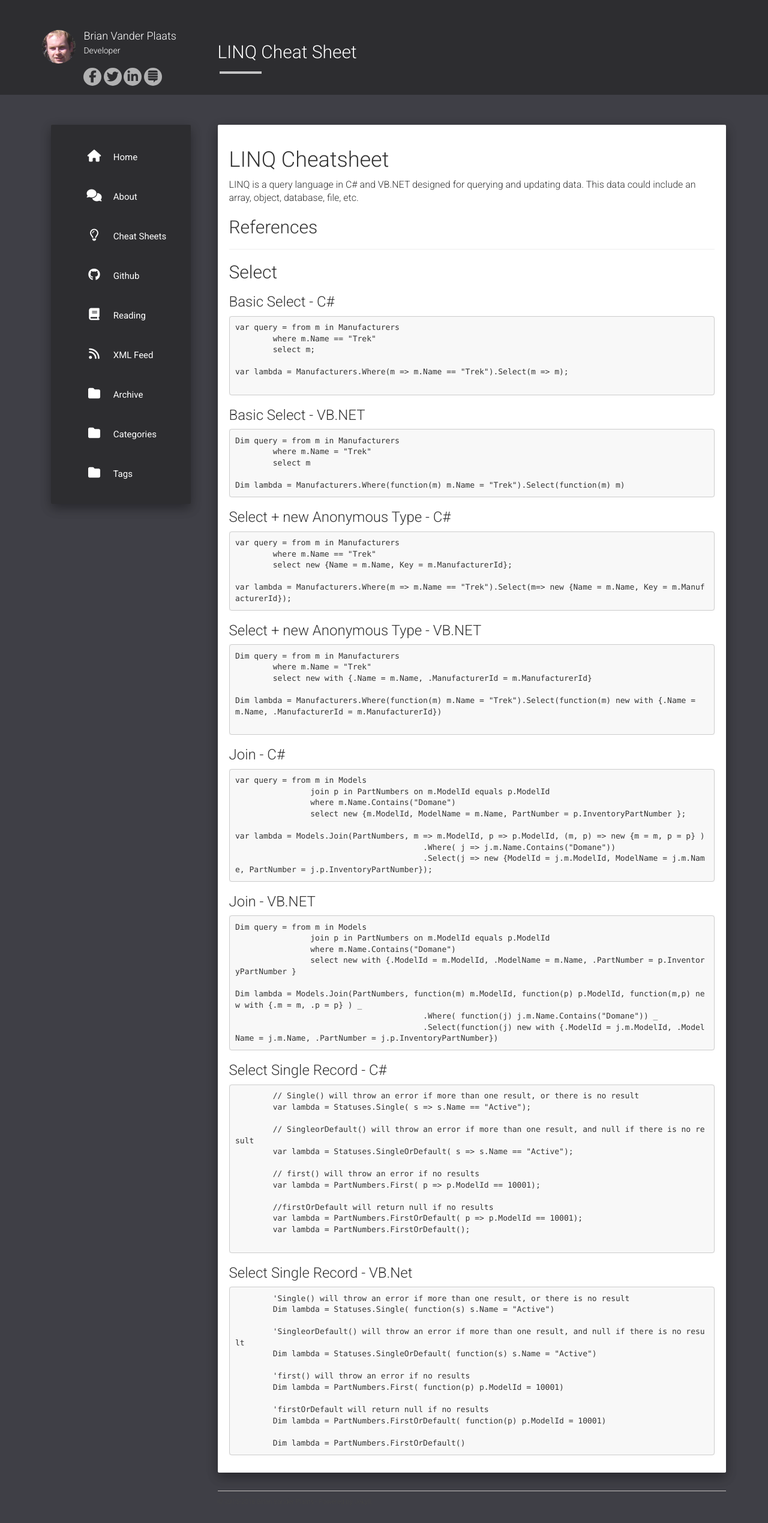
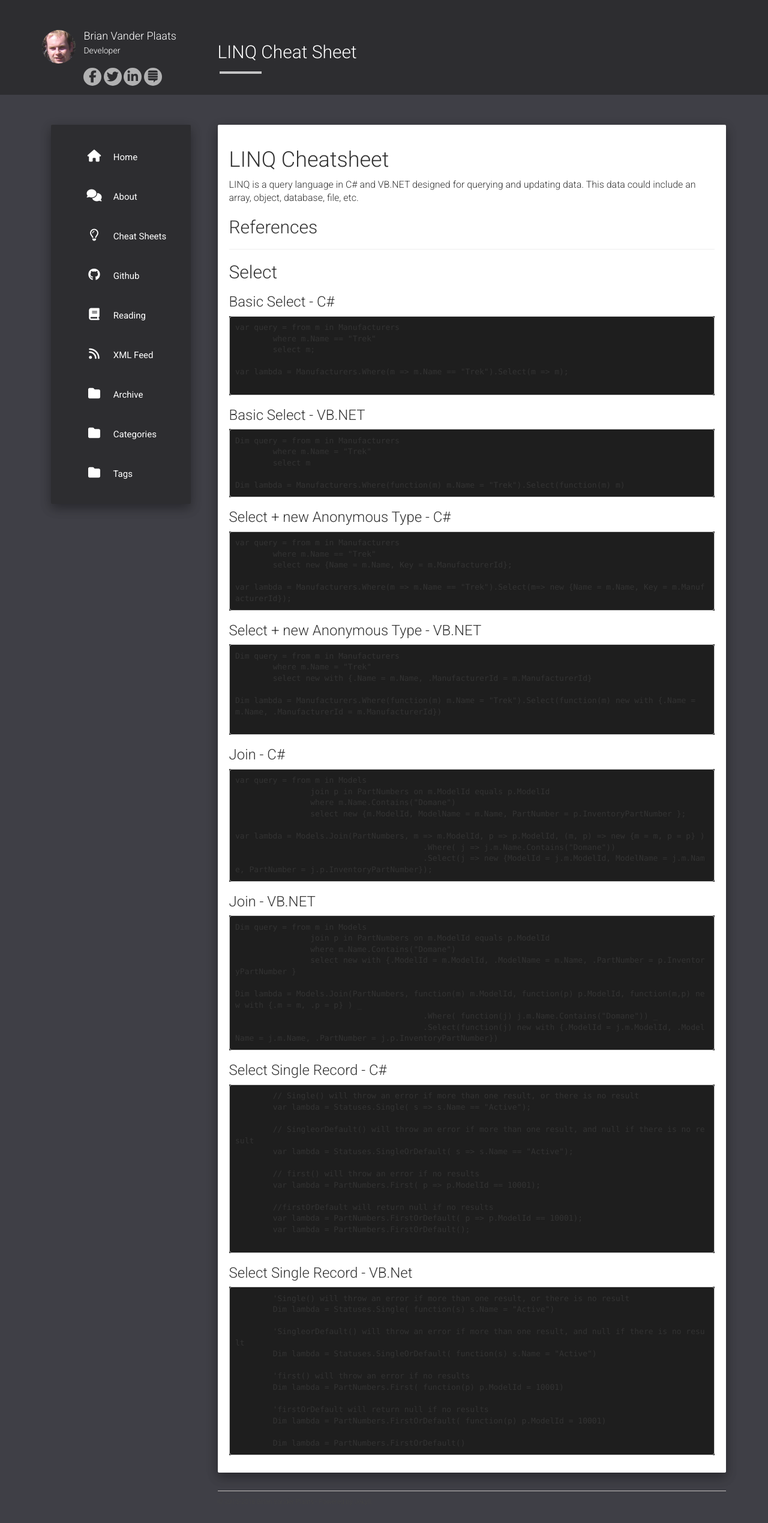
Before and after one commit to brianvp/brianvp.github.com, a Jekyll site: the page built from cheat-sheets/LINQ-Cheat-Sheet.md, in a window 1280 px wide. Shown: the whole page at 60% size. Built offline with Jekyll 4.4.1, drawn with Linux system fonts in a browser that asks for light colours; nearby versions of some CDN libraries.

Commit message:
adjusting synatx highlighting

```diff
--- a/static/css/syntax.css
+++ b/static/css/syntax.css
@@ -1,5 +1,5 @@
 .highlight .hll { background-color: #ffffcc }
-.highlight  { background: #f8f8f8; }
+.highlight  { background: #1e1e1e; }
 .highlight .c { color: #408080; font-style: italic } /* Comment */
 .highlight .k { color: #008000; font-weight: bold } /* Keyword */
 .highlight .o { color: #666666 } /* Operator */
```
